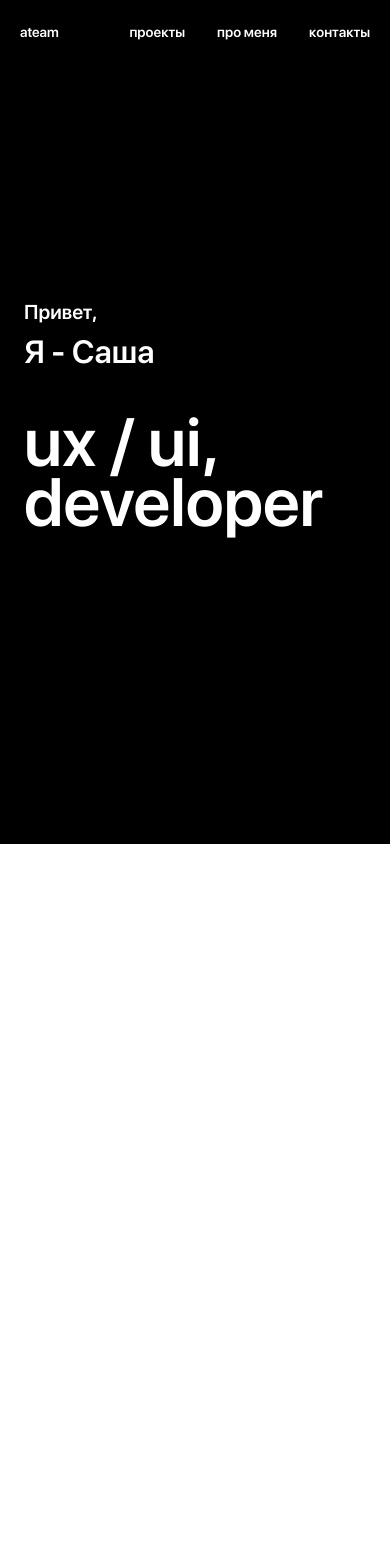
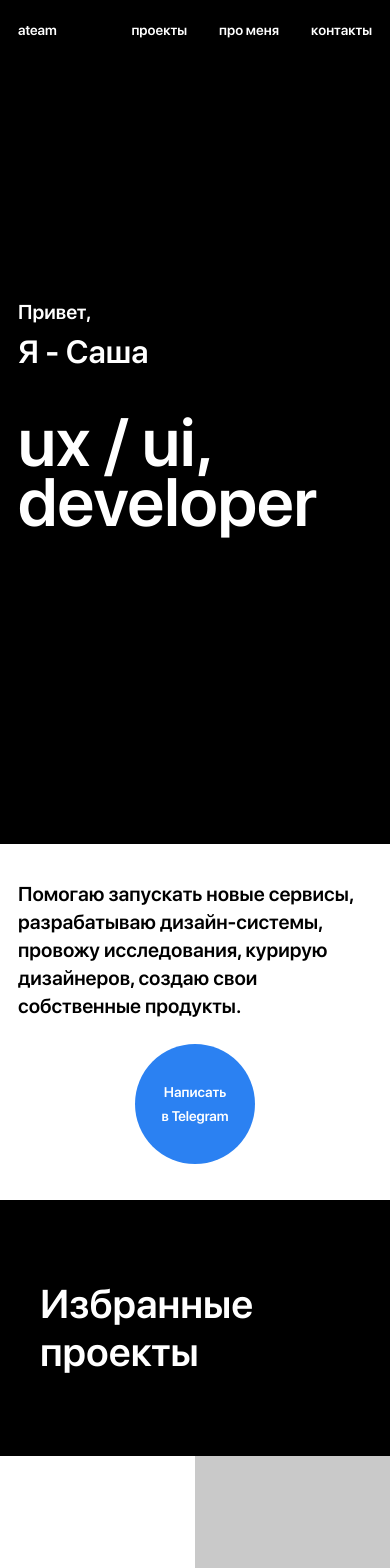
Before and after one commit to AlexBazh/portfolio, a Vue app: page / in a window 390 px wide. Shown: the top 1568 px of the page. Before the commit the page ends 844 px from the top, so only its background shows below. Built offline with nearby package versions, Linux system fonts and the light colour scheme.

Commit message:
google chrome fixed address bar 3

```diff
--- a/src/assets/styles/main.scss
+++ b/src/assets/styles/main.scss
@@ -9,14 +9,9 @@
   transition: .6s all;
 }
 
-html {
-  overflow: hidden;
-}
 
 body {
   height: 100%;
-  position: fixed;
-  overflow-y: scroll;
   -webkit-overflow-scrolling: touch;
 }
 
--- a/src/components/commons/v-cta.vue
+++ b/src/components/commons/v-cta.vue
@@ -61,7 +61,7 @@
             }
         }
         @media screen and (max-width: 640px){
-            padding: 40 24px;
+            padding: 40 18px;
             .blue_block {
               display: none;
             }
--- a/src/components/commons/v-favorite.vue
+++ b/src/components/commons/v-favorite.vue
@@ -26,7 +26,7 @@
             padding: 80px 40px;
         }
         @media screen and (max-width: 640px){
-            padding: 40 24px;
+            padding: 40 18x;
         }
     }
 </style>
--- a/src/components/commons/v-features.vue
+++ b/src/components/commons/v-features.vue
@@ -73,7 +73,7 @@
             }
         }
         @media screen and (max-width: 640px){
-            padding: 12px 24px;
+            padding: 12px 18px;
             .feature_content {
                 flex-wrap: wrap;
                 gap: 24px;
--- a/src/components/commons/v-footer.vue
+++ b/src/components/commons/v-footer.vue
@@ -29,7 +29,7 @@
             padding: 40px 32px;
         }
         @media screen and (max-width: 640px){
-            padding: 24px;
+            padding: 18px;
         }
     }
 </style>
--- a/src/components/commons/v-form.vue
+++ b/src/components/commons/v-form.vue
@@ -80,7 +80,7 @@
             }
         }
         @media screen and (max-width: 640px){
-            padding: 40 24px;
+            padding: 40 18px;
             .spec_list {
                 .spec_item {
                     .nav {
--- a/src/components/commons/v-header.vue
+++ b/src/components/commons/v-header.vue
@@ -52,7 +52,7 @@
             padding: 24px;
         }
         @media screen and (max-width: 640px){
-            padding: 20px;
+            padding: 18px;
             .header_nav {
                 gap: 32px;
             }
--- a/src/components/commons/v-heroheader.vue
+++ b/src/components/commons/v-heroheader.vue
@@ -49,7 +49,7 @@
             }
         }
         @media screen and (max-width: 640px){
-            padding: 0 24px;
+            padding: 0 18px;
             .right_avatar {
                 display: none;
             }
--- a/src/components/commons/v-page_title.vue
+++ b/src/components/commons/v-page_title.vue
@@ -33,7 +33,7 @@
             }
         }
         @media screen and (max-width: 640px){
-            padding: 40px 24px;
+            padding: 40px 18px;
             .page_title__h1 {
                 margin-bottom: 16px;
             }
```
